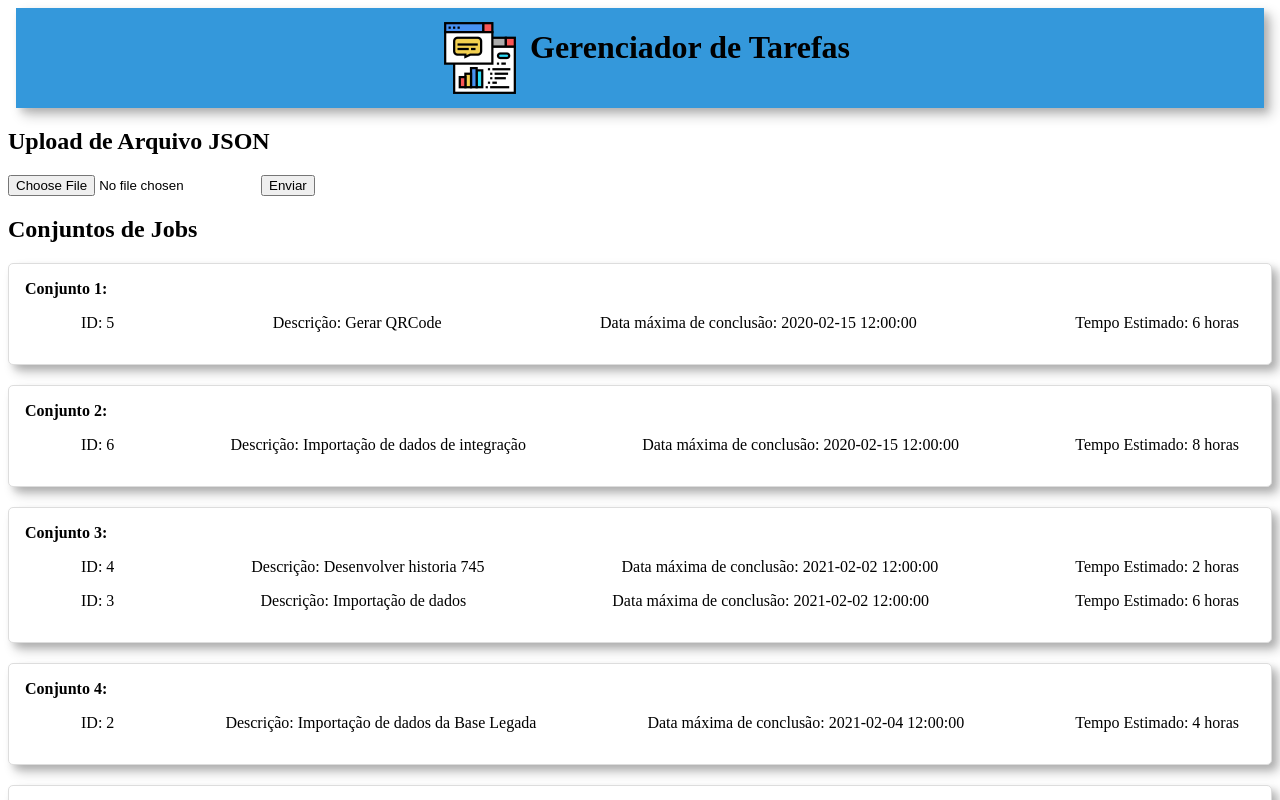
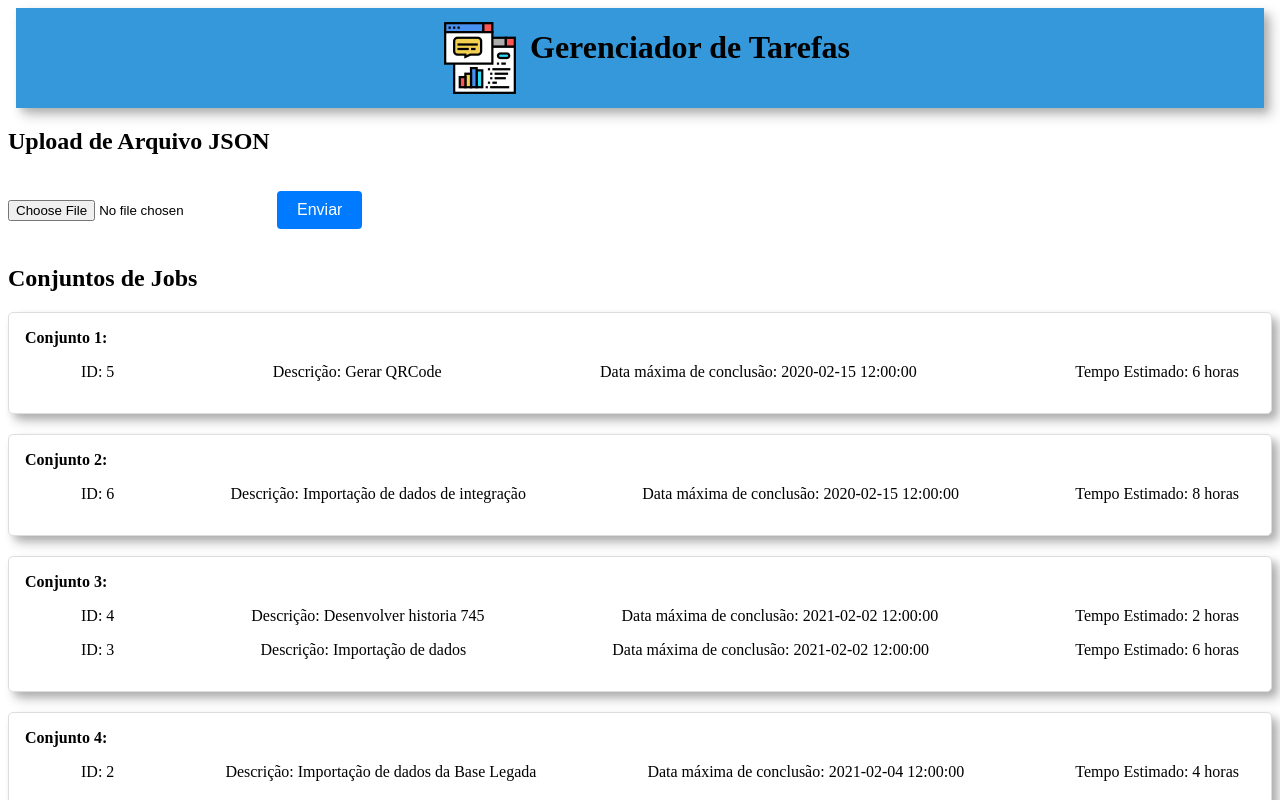
Before and after one commit to lucasoliver-dev/gerenciador-de-tarefas, a Vue app: page / in a window 1280 px wide. Shown: the top 800 px of the page. Built offline with nearby package versions, Linux system fonts and the light colour scheme.

Commit message:
feat/ stylization

```diff
--- a/public/index.html
+++ b/public/index.html
@@ -5,7 +5,7 @@
     <meta http-equiv="X-UA-Compatible" content="IE=edge">
     <meta name="viewport" content="width=device-width,initial-scale=1.0">
     <link rel="icon" href="<%= BASE_URL %>favicon.ico">
-    <title><%= htmlWebpackPlugin.options.title %></title>
+    <title>Gerenciador de Tarefas</title>
   </head>
   <body>
     <noscript>
--- a/src/App.vue
+++ b/src/App.vue
@@ -15,7 +15,6 @@
   components: {
     UploadJson,
     JobsAgrupador,
-    // Registre o componente para poder usá-lo no template
   },
   // ...
 };
--- a/src/components/JobsAgrupador.vue
+++ b/src/components/JobsAgrupador.vue
@@ -82,7 +82,7 @@ export default {
     },
   },
   created() {
-    // Exemplo de uso com o JSON fornecido
+    // Exemplo de uso com o JSON
     const jobs = [
       {
         ID: 1,
--- a/src/components/UploadJson.vue
+++ b/src/components/UploadJson.vue
@@ -1,8 +1,8 @@
 <template>
   <div class="hello">
     <h2>Upload de Arquivo JSON</h2>
-    <input type="file" @change="handleFileUpload" accept=".json" />
-    <button @click="uploadFile">Enviar</button>
+    <input class="" type="file" @change="handleFileUpload" accept=".json" />
+    <button class="btn" @click="uploadFile">Enviar</button>
 
     <div v-if="jsonData">
       <h2>Dados do JSON:</h2>
@@ -16,7 +16,7 @@
 </template>
 
 <script>
-import api from '@/api'; // Importe o Axios configurado
+import api from '@/api'; // Importando o Axios configurado
 
 export default {
   data() {
@@ -56,5 +56,23 @@ export default {
 </script>
 
 <style scoped>
-/* Estilos personalizados aqui */
+  /* Estilização para a classe .btn */
+.btn {
+  margin: 1rem;
+  display: inline-block;
+  padding: 10px 20px;
+  background-color: #007bff;
+  color: #fff;
+  border: none;
+  border-radius: 4px;
+  cursor: pointer;
+  text-align: center;
+  text-decoration: none;
+  font-size: 16px;
+}
+
+/* Estilização para o botão quando o mouse passa por cima */
+.btn:hover {
+  background-color: #0056b3;
+}
 </style>
```
Also changed, not shown: services/server.js (+6 -6 lines), jsconfig.json (line endings or trailing spaces), 1 other file (tests, documents, lock files or other folders).
